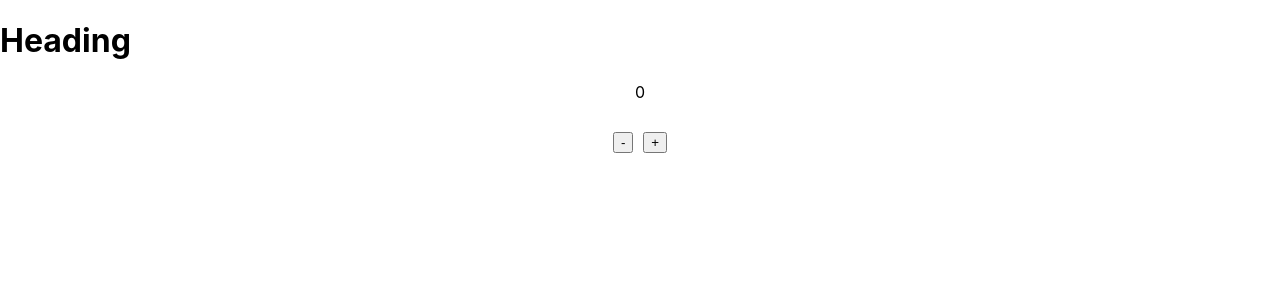
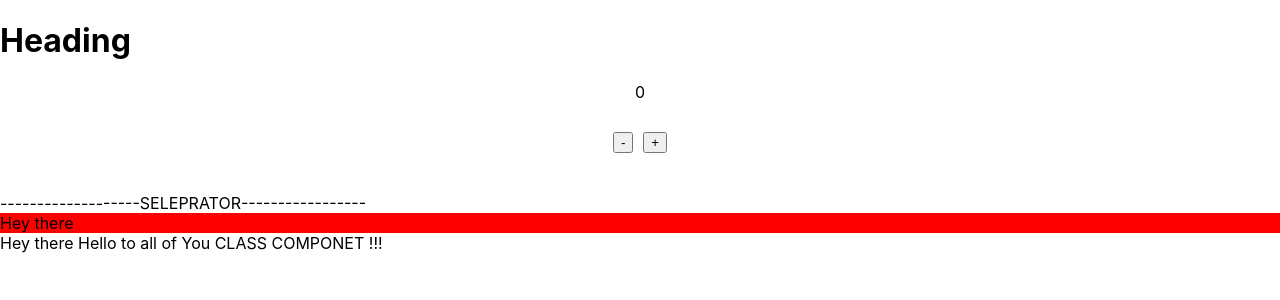
Before and after one commit to Hemant2122/newton-react-project, a React (Create React App) app: page / in a window 1280 px wide. Shown: the top 300 px of the page. Built offline with nearby package versions, Linux system fonts and the light colour scheme.

Commit message:
class and function marged

```diff
--- a/src/1. BasicReact/1. HelloComponent/HelloComponent.js
+++ b/src/1. BasicReact/1. HelloComponent/HelloComponent.js
@@ -6,7 +6,7 @@ const { name } = props;
 // const name = props.name;
     return(
         // <div style={{height:"100px"}}>Hey there Hello to all of You FUNCTIONAL !!!</div>
-        <div>Hey there {name} </div>
+        <div style={{background: "red"}}>Hey there {name} </div>
     );
 }
 
--- a/src/10. ClassComponent/CountClassComponent/CountClassComponent.js
+++ b/src/10. ClassComponent/CountClassComponent/CountClassComponent.js
@@ -1,4 +1,6 @@
 import { Component } from "react";
+import HelloComponent from "../../1. BasicReact/1. HelloComponent/HelloComponent";
+import HelloClassComponent from "../../1. BasicReact/1. HelloComponent/HelloClassComponent";
 
 
 
@@ -49,6 +51,10 @@ class CountClassComponent extends Component {
                         <button onClick={this.increment.bind(this)}>+</button>
                     </div>
                 </div>
+
+                <div>-------------------SELEPRATOR-----------------</div>
+                <HelloComponent />
+                <HelloClassComponent />
             </>
         )
     }
```
